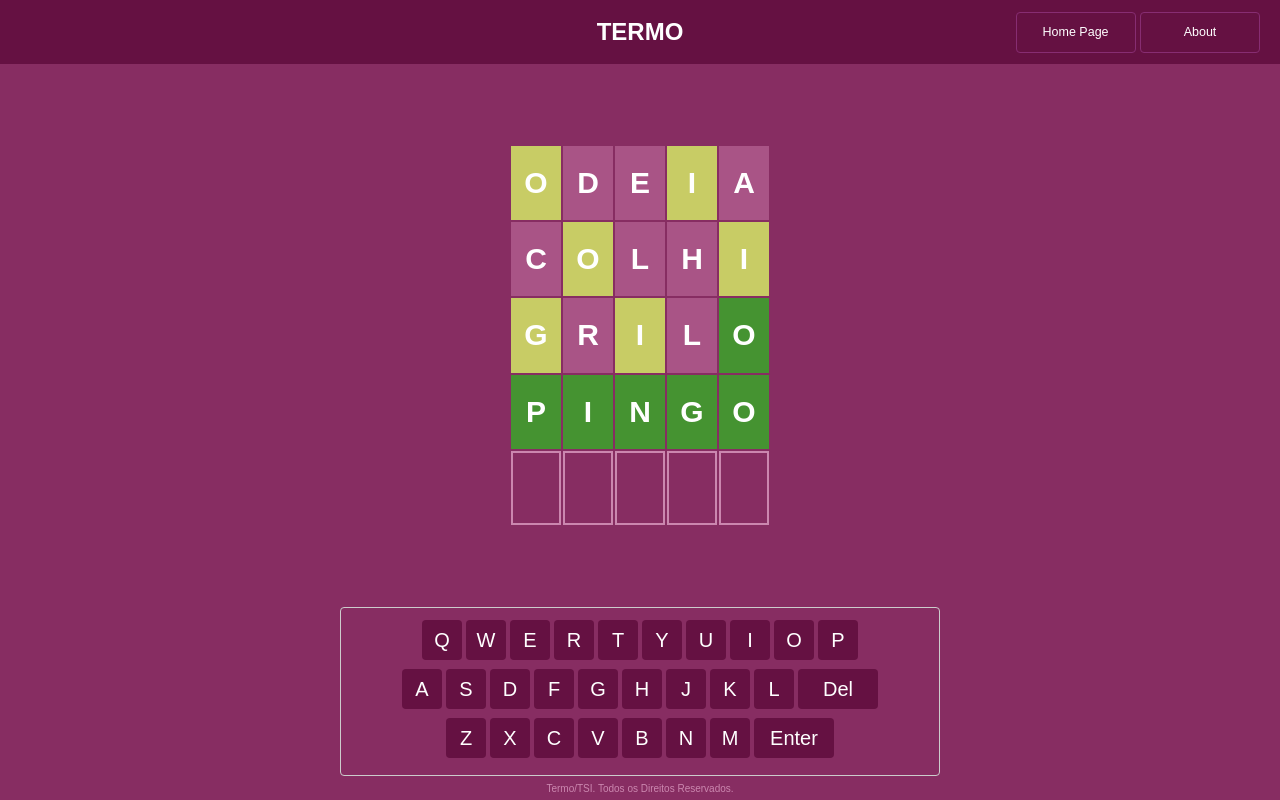
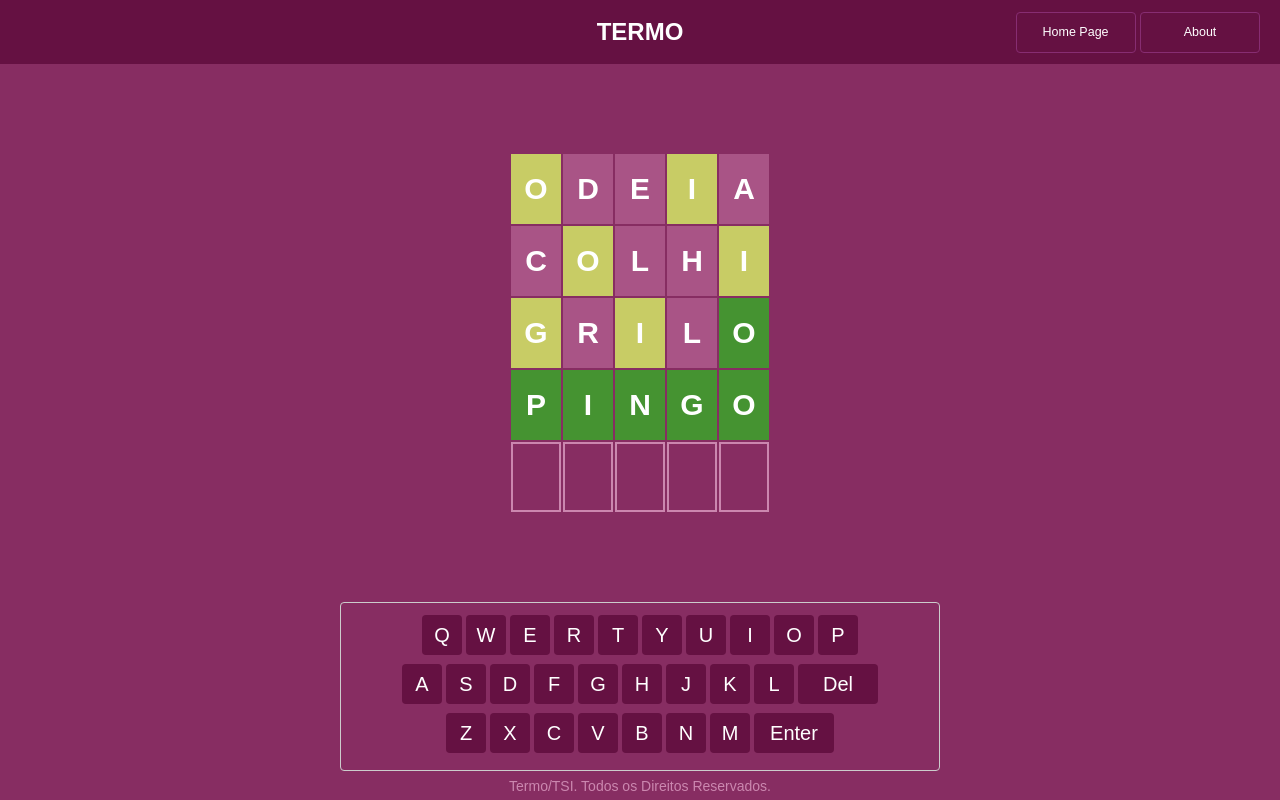
Before and after one commit to IzabelleAlves/Termo-game, a SvelteKit app: page /jogar in a window 1280 px wide. Built offline with nearby package versions, Linux system fonts and the light colour scheme.

Commit message:
Footer changed

```diff
--- a/src/routes/+page.svelte
+++ b/src/routes/+page.svelte
@@ -1,5 +1,6 @@
 <script lang="ts">
     import "../styles/global.css"
+    import Footer from './components/footer.svelte'
 
     let tituloDoJogo: string = "TERMO"
 </script>
@@ -22,6 +23,4 @@
     </div>
 </article>
 
-<footer class="rodape">
-    <p>Termo/TSI. Todos os Direitos Reservados.</p>
-</footer>
+<Footer />
--- /dev/null
+++ b/src/routes/components/footer.svelte
@@ -0,0 +1,3 @@
+<footer class="rodape">
+  <p>Termo/TSI. Todos os Direitos Reservados.</p>
+</footer>
--- a/src/routes/jogar/+page.svelte
+++ b/src/routes/jogar/+page.svelte
@@ -1,6 +1,7 @@
 <script lang="ts">
     import "../../styles/global.css"
     import "../../styles/jogar.css"
+	import Footer from "../components/footer.svelte";
 </script>
 
 <header class="header">
@@ -86,6 +87,4 @@
     </div>
 </div>
 
-<div class="rodape">
-    <p>Termo/TSI. Todos os Direitos Reservados.</p>
-</div>
+<Footer />
--- a/src/routes/sobre/+page.svelte
+++ b/src/routes/sobre/+page.svelte
@@ -1,5 +1,6 @@
 <script>
   import "../../styles/global.css"
+  import Footer from "../components/footer.svelte";
 </script>
 
 <header class="header">
@@ -23,6 +24,4 @@
 
 <a class="menu" href="/">Voltar ao Menu</a>
 
-<div class="rodape">
-  <p>Termo/TSI. Todos os Direitos Reservados.</p>
-</div>
+<Footer />
--- a/src/styles/global.css
+++ b/src/styles/global.css
@@ -98,7 +98,7 @@ body {
 	/* background: #a95486; */
 	width: 100%;
 	padding: 6.5px;
-	font-size: 10px;
+	font-size: 14px;
 	text-align: center;
 	background: #872d62;
 	color: var(--light-color);
--- a/src/styles/jogar.css
+++ b/src/styles/jogar.css
@@ -25,7 +25,7 @@
 
 table {
     flex: 1;
-    margin: 80px auto;
+    margin: 88px auto;
 
     td.cell {
         border-style: solid;
```
